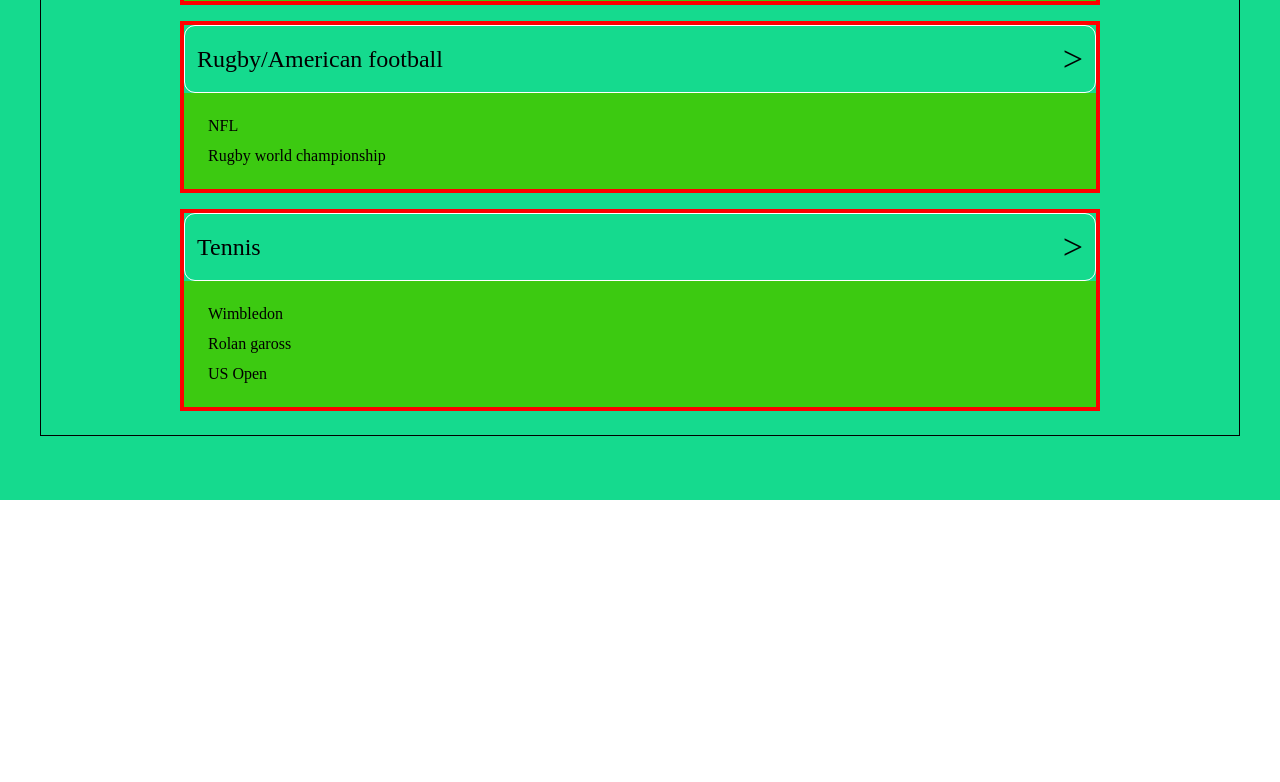
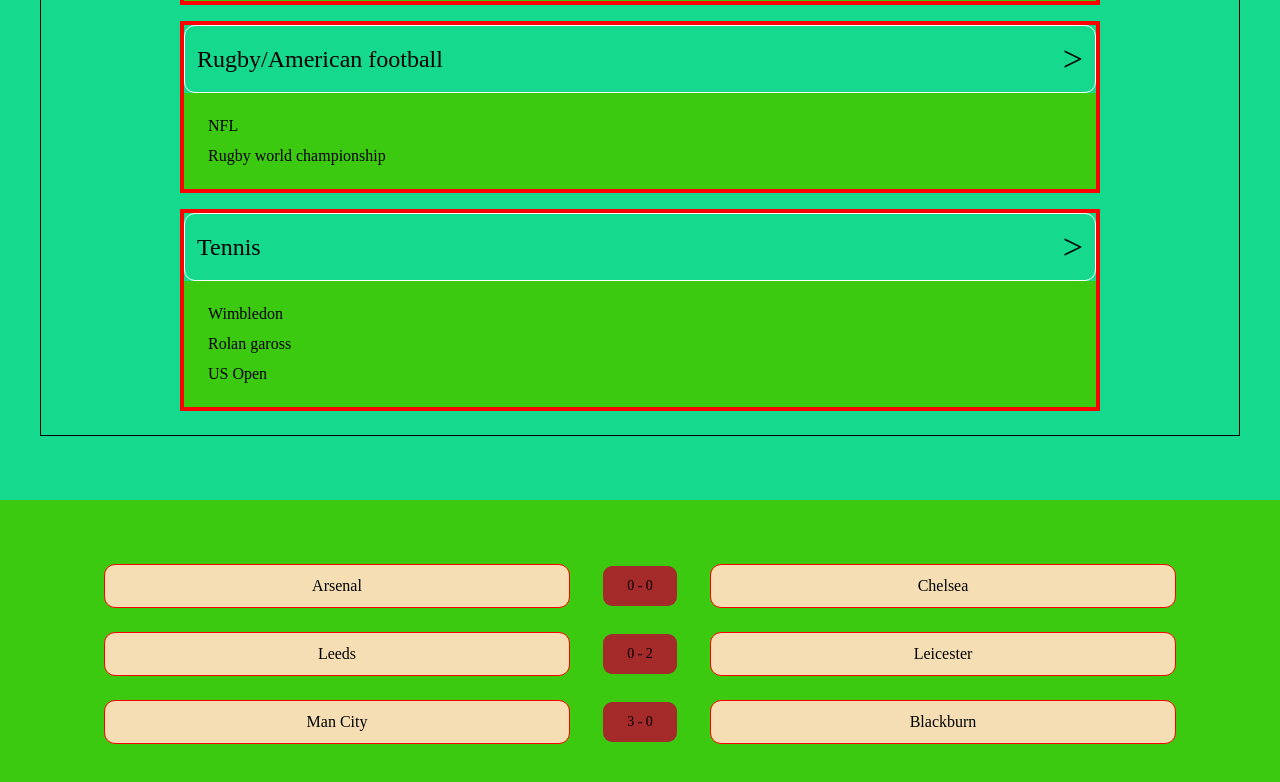
Before and after one commit to RinalinDS/sportsleagueapp, a React (Create React App) app: page / in a window 1280 px wide. Shown: the part 865-1647 px from the top of the page. Before the commit the page ends 1365 px from the top, so only its background shows below. Built offline with nearby package versions, Linux system fonts and the light colour scheme.

Commit message:
feature: implementing results page

```diff
--- a/src/App.tsx
+++ b/src/App.tsx
@@ -1,14 +1,13 @@
-import './App.css';
 import { Header } from './components/Header/Header';
 import { MainPage } from './pages/main/MainPage';
+import { Results } from './pages/results/Results';
 
 export const App = () => {
-
-
   return (
     <div>
       <Header />
       <MainPage />
+      <Results />
     </div>
   );
 }
--- /dev/null
+++ b/src/pages/results/Results.module.scss
@@ -0,0 +1,44 @@
+@import './../../common/styles/variables.scss';
+
+
+.resultsPage {
+    font-size: 1.6rem;
+    background-color: $secondaryBgColor;
+    min-height: 100vh;
+    padding: 6.4rem 0;
+    .container {
+        max-width: 120rem;
+        margin: 0 auto;
+        padding: 0 6.4rem;
+        .tableContainer {
+            display: flex;
+            flex-direction: column;
+            gap: 2.4rem;
+
+
+
+            .grid {
+                display: grid;
+                grid-template-columns: 1fr 10rem 1fr;
+                row-gap: 4rem;
+                column-gap: 2rem;
+                align-items: center;
+                justify-items: center;
+                .team {
+                    border: 1px solid red;
+                    border-radius: 11px;
+                    width: 100%;
+                    text-align: center;
+                    padding: 1.2rem 2.4rem;
+                    background-color: wheat;
+                }
+                .score {
+                    padding: 1.2rem 2.4rem;
+                    border-radius: 9px;
+                    font-size: 1.4rem;
+                    background-color: brown;
+                }
+            }
+        }
+    }
+}
--- /dev/null
+++ b/src/pages/results/Results.tsx
@@ -0,0 +1,27 @@
+import styles from './Results.module.scss'
+
+export const Results = () => {
+    return (
+        <div className={styles.resultsPage}>
+            <div className={styles.container}>
+                <div className={styles.tableContainer}>
+                    <div className={styles.grid}>
+                        <div className={styles.team}>Arsenal</div>
+                        <div className={styles.score}>0 - 0 </div>
+                        <div className={styles.team}>Chelsea</div>
+                    </div>
+                    <div className={styles.grid}>
+                        <div className={styles.team}>Leeds</div>
+                        <div className={styles.score}>0 - 2 </div>
+                        <div className={styles.team}>Leicester</div>
+                    </div>
+                    <div className={styles.grid}>
+                        <div className={styles.team}>Man City</div>
+                        <div className={styles.score}>3 - 0 </div>
+                        <div className={styles.team}>Blackburn</div>
+                    </div>
+                </div>
+            </div>
+        </div>
+    )
+}
```
